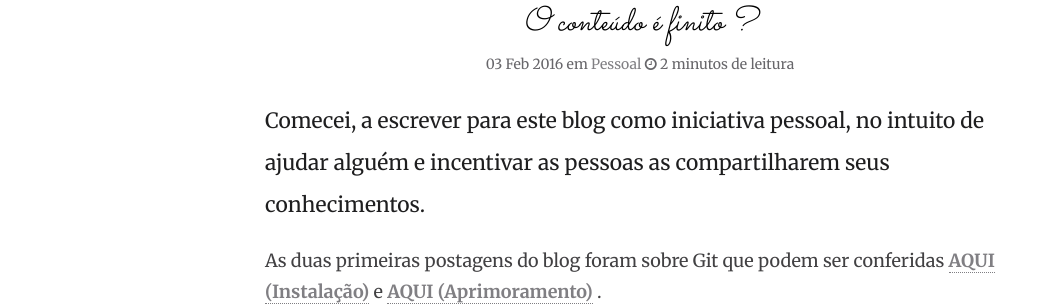
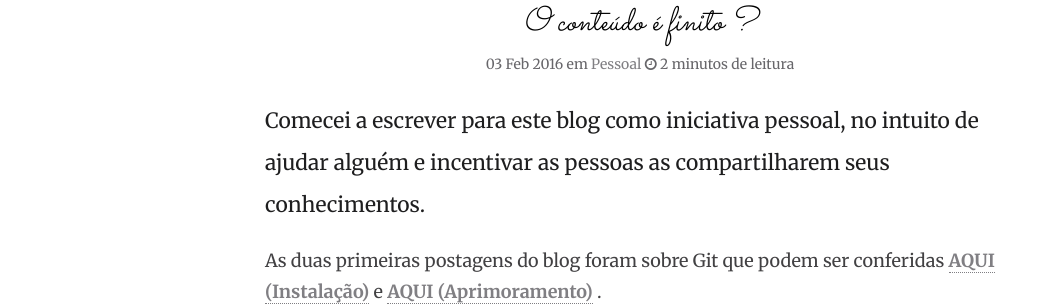
Before and after one commit to jhoemrs/old_theme, a Jekyll site: the page built from _posts/2016-02-03-istoestasaturado.md, in a window 1280 px wide and 900 px high, scrolled down 561 px. Shown: the part 153-459 px from the top of the window, without its empty margins (0-1059 px from the left). Built offline with Jekyll 4.4.1, drawn with Linux system fonts in a browser that asks for light colours; nearby versions of some CDN libraries; comment, search, counter and statistics services are not loaded.

Commit message:
Fix Portugues.

```diff
--- a/_posts/2016-02-03-istoestasaturado.md
+++ b/_posts/2016-02-03-istoestasaturado.md
@@ -13,7 +13,7 @@ share: true
 ---
 
 
-Comecei, a escrever para este blog como iniciativa pessoal, no intuito de ajudar alguém e incentivar as pessoas as compartilharem seus conhecimentos.
+Comecei a escrever para este blog como iniciativa pessoal, no intuito de ajudar alguém e incentivar as pessoas as compartilharem seus conhecimentos.
 
 As duas primeiras postagens do blog foram sobre Git que podem ser conferidas **[AQUI (Instalação)](http://jhoemrs.github.io/desenvolvimento/usando-git-github)** e **[AQUI (Aprimoramento)](http://jhoemrs.github.io/desenvolvimento/aprimorandogit)** .
 
```
